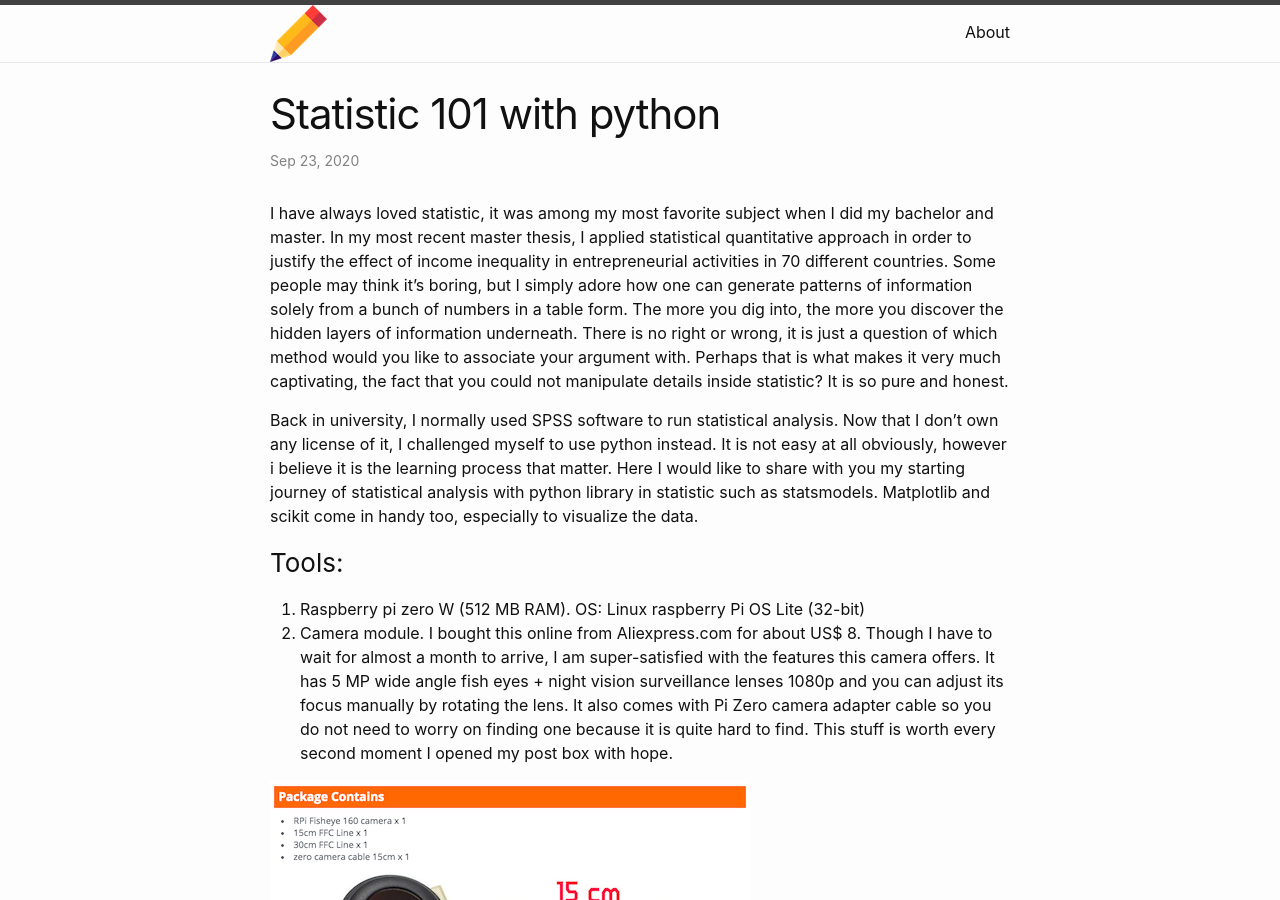
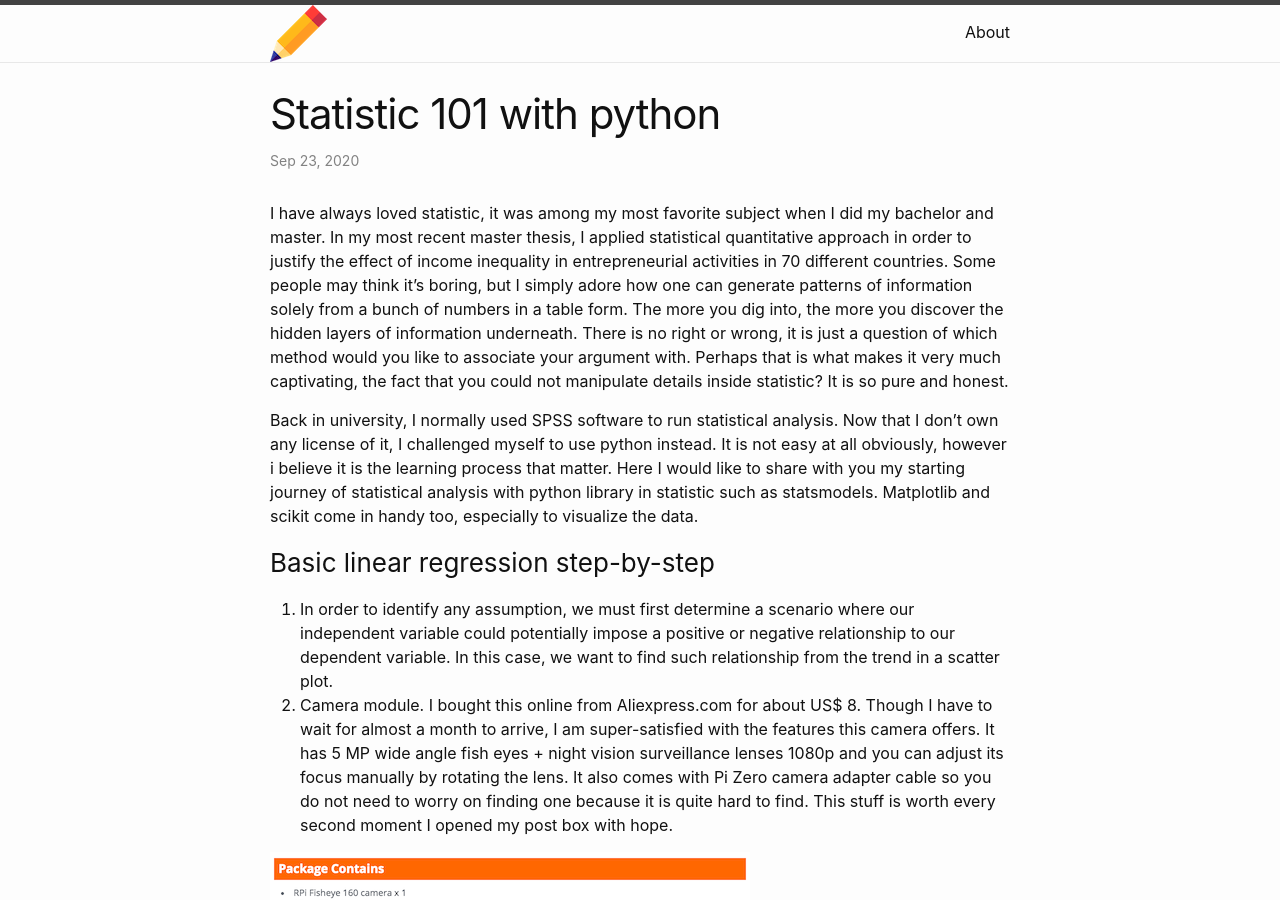
Before and after one commit to berthaamelia/blog, a Jekyll site: the page built from _posts/2020-09-21-statistic-101-with-python.md, in a window 1280 px wide and 900 px high. Built offline with Jekyll 4.4.1, drawn with Linux system fonts in a browser that asks for light colours; emoji names are drawn with the system emoji font.

Commit message:
updated post

```diff
--- a/_posts/2020-09-21-statistic-101-with-python.md
+++ b/_posts/2020-09-21-statistic-101-with-python.md
@@ -10,8 +10,8 @@ Some people may think it's boring, but I simply adore how one can generate patte
 
 Back in university, I normally used SPSS software to run statistical analysis. Now that I don't own any license of it, I challenged myself to use python instead. It is not easy at all obviously, however i believe it is the learning process that matter. Here I would like to share with you my starting journey of statistical analysis with python library in statistic such as statsmodels. Matplotlib and scikit come in handy too, especially to visualize the data.
 
-### Tools:
-1. Raspberry pi zero W (512 MB RAM). OS: Linux raspberry Pi OS Lite (32-bit)
+### Basic linear regression step-by-step
+1. In order to identify any assumption, we must first determine a scenario where our independent variable could potentially impose a positive or negative relationship to our dependent variable. In this case, we want to find such relationship from the trend in a scatter plot.
 2. Camera module. I bought this online from Aliexpress.com for about US$ 8.
 Though I have to wait for almost a month to arrive, I am super-satisfied with the features this camera offers. It has 5 MP wide angle fish eyes + night vision surveillance lenses 1080p and you can adjust its focus manually by rotating the lens. It also comes with Pi Zero camera adapter cable so you do not need to worry on finding one because it is quite hard to find. This stuff is worth every second moment I opened my post box with hope.
 
```
Also changed, not shown: favicon.ico (added), 2 other files.
